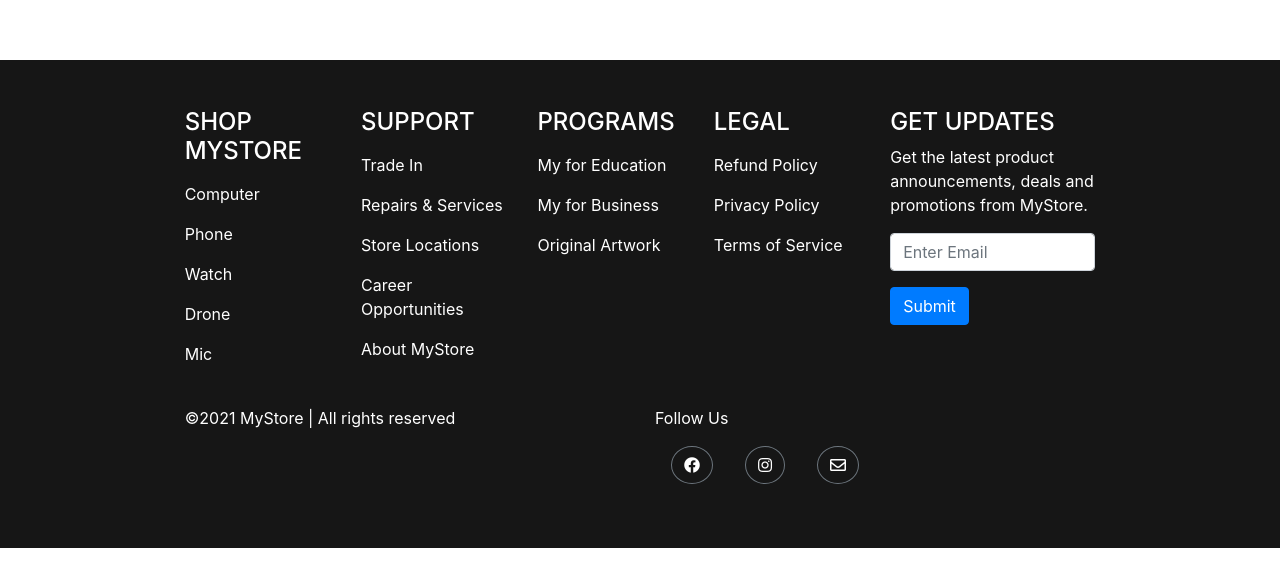
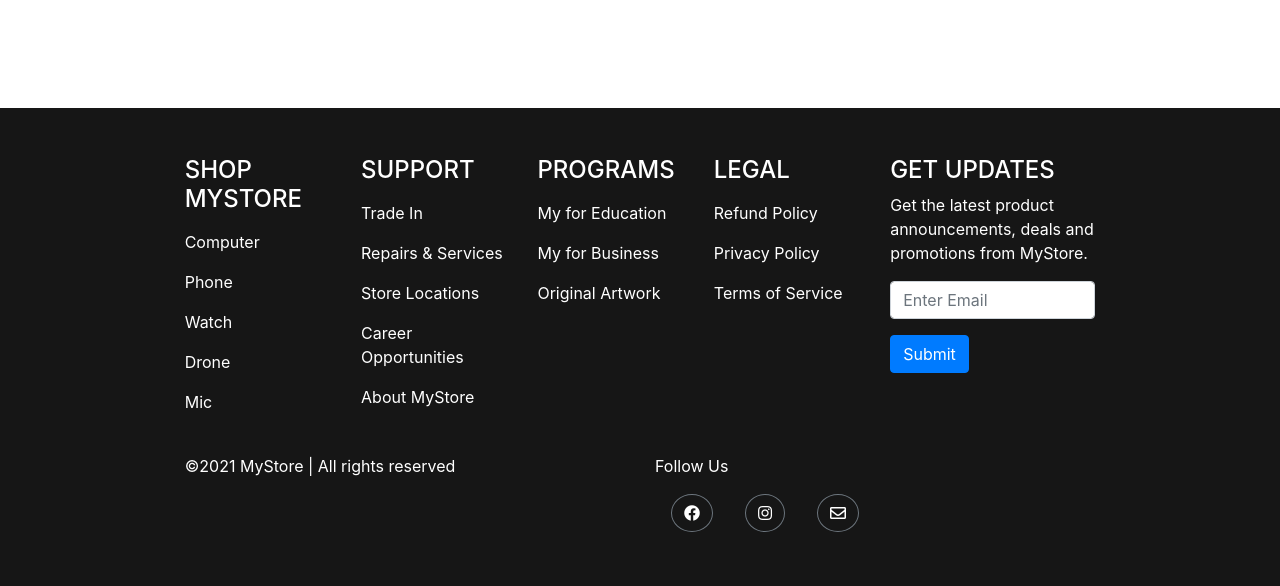
Before and after one commit to thetripleacoder/MyStore, a React (Create React App) app: page /login in a window 1280 px wide. Shown: the part 796-1382 px from the top of the page. Before the commit the page ends 1344 px from the top, so only its background shows below. Built offline with nearby package versions, Linux system fonts and the light colour scheme.

Commit message:
Added top margin to footer

```diff
--- a/src/components/Footer.js
+++ b/src/components/Footer.js
@@ -4,7 +4,7 @@ import '../App.css';
 import { Form, Row, Col, Button } from 'react-bootstrap';
 
 const Footer = () => (
-  <div className='main-footer'>
+  <div className='main-footer mt-5'>
     <Col xs={12} md={10}>
       <Row className='mx-5'>
         <Col>
```
Also changed, not shown: 1 other file (tests, documents, lock files or other folders).
